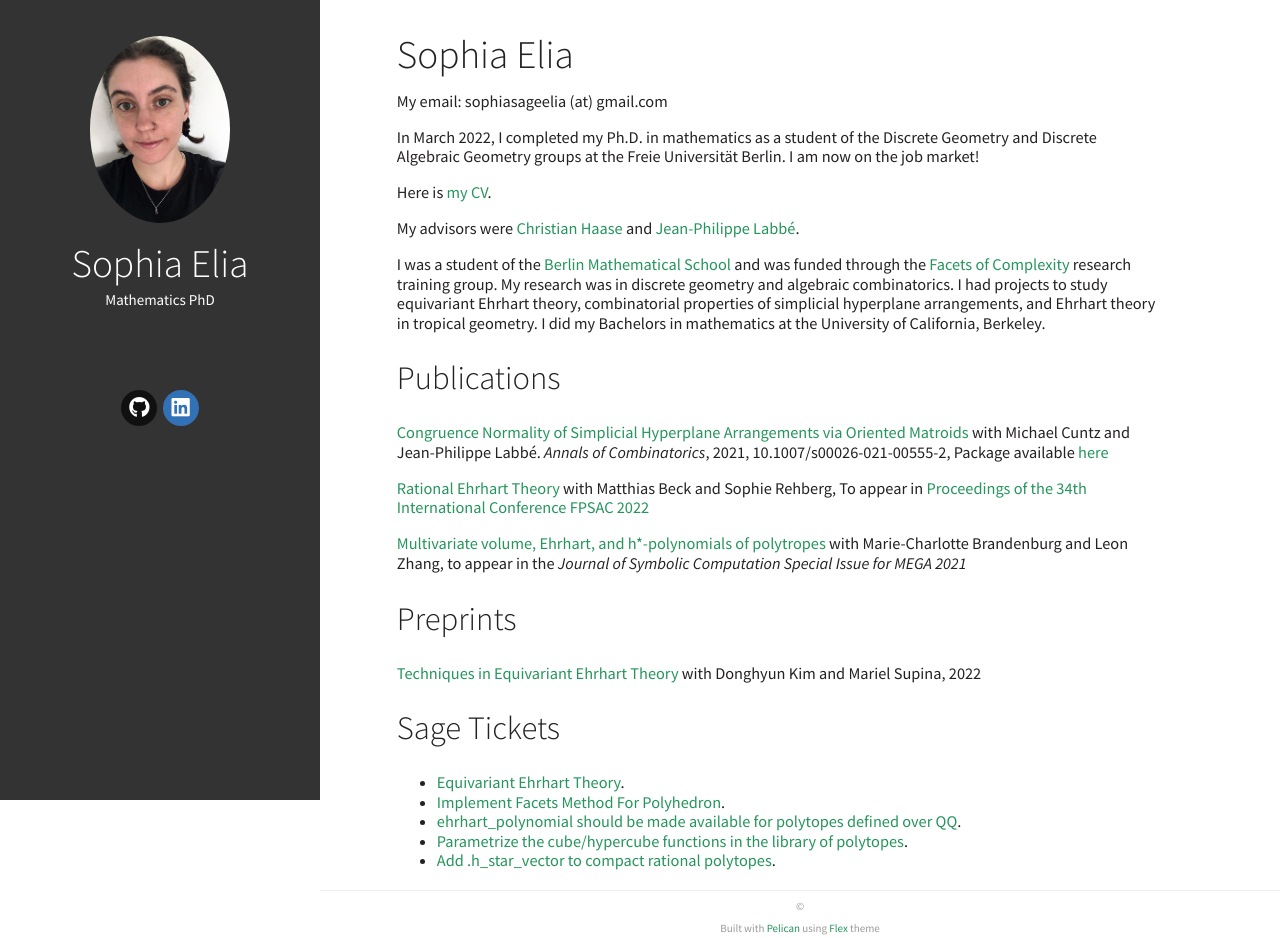
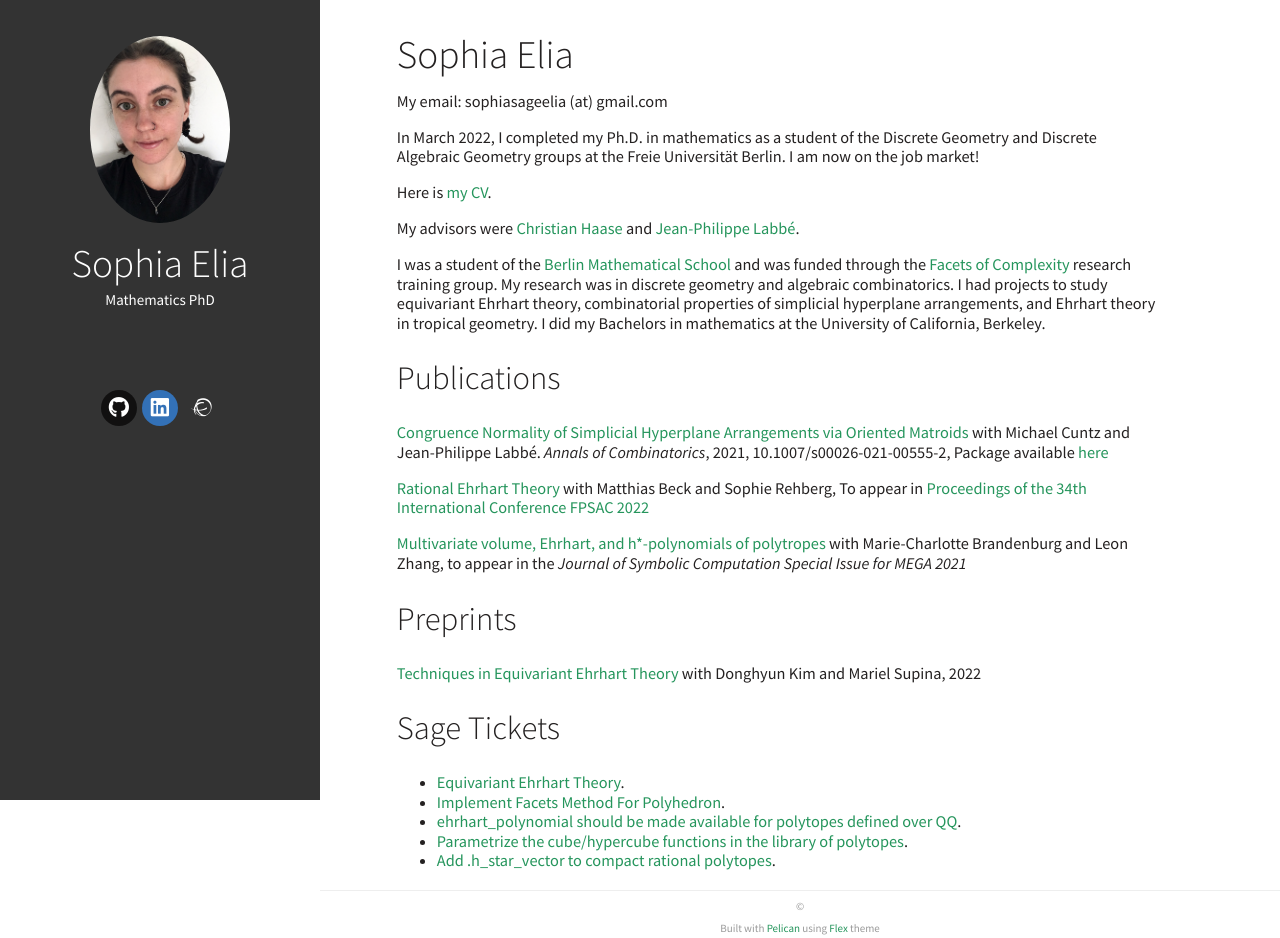
Before and after one commit to sophiasage/sophiasage.github.io, a plain HTML site: page index.html in a window 1280 px wide. Drawn offline with Linux system fonts and the light colour scheme.

Commit message:
ravelry button maybe

```diff
--- a/index.html
+++ b/index.html
@@ -73,14 +73,22 @@
       <ul class="social">
 	  <li>
             <a  class="sc-github" href="https://github.com/sophiasage" target="_blank">
-            <i class="fab fa-github">
-            </i>
-          </a></li>
+              <i class="fab fa-github">
+              </i>
+            </a>
+	  </li>
 	  <li>
             <a  class="sc-linkedin" href="https://www.linkedin.com/in/sophia-elia" target="_blank">
-            <i class="fab fa-linkedin">
-            </i>
-          </a></li>
+              <i class="fab fa-linkedin">
+              </i>
+            </a>
+	  </li>
+	  <li>
+            <a class="sc-ravelry" hfref="https://www.ravelry.com/people/sophiaelia" target="_blank">
+              <i class="fab fa-ravelry">
+              </i>
+	    </a>
+	  </li>
       </ul>
     </div>
 
```
